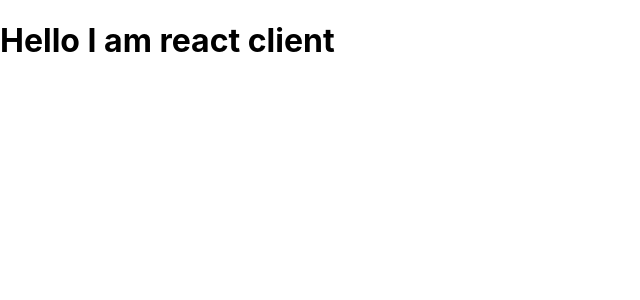
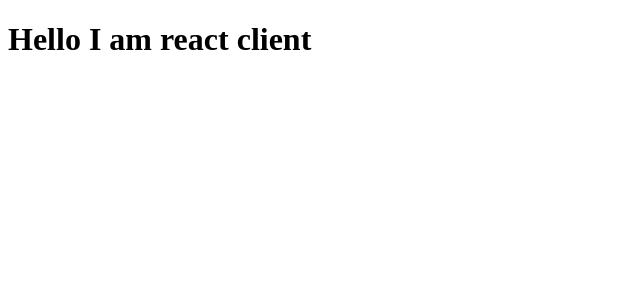
Before and after one commit to amrutsabale/dev-connector, a React (Create React App) app in the folder client/: page / in a window 1280 px wide. Shown: the top 300 px of the page, without its empty margins (0-640 px from the left). Built offline with nearby package versions, Linux system fonts and the light colour scheme.

Commit message:
Initial cleanup

```diff
--- a/client/src/App.js
+++ b/client/src/App.js
@@ -1,8 +1,8 @@
 function App() {
   return (
-    <div>
+    <>
       <h1>Hello I am react client</h1>
-    </div>
+    </>
   );
 }
 
--- a/client/src/index.css
+++ /dev/null
@@ -1,13 +0,0 @@
-body {
-  margin: 0;
-  font-family: -apple-system, BlinkMacSystemFont, 'Segoe UI', 'Roboto', 'Oxygen',
-    'Ubuntu', 'Cantarell', 'Fira Sans', 'Droid Sans', 'Helvetica Neue',
-    sans-serif;
-  -webkit-font-smoothing: antialiased;
-  -moz-osx-font-smoothing: grayscale;
-}
-
-code {
-  font-family: source-code-pro, Menlo, Monaco, Consolas, 'Courier New',
-    monospace;
-}
```
Also changed, not shown: client/src/index.js (+5 -6 lines), 1 other file (tests, documents, lock files or other folders).
